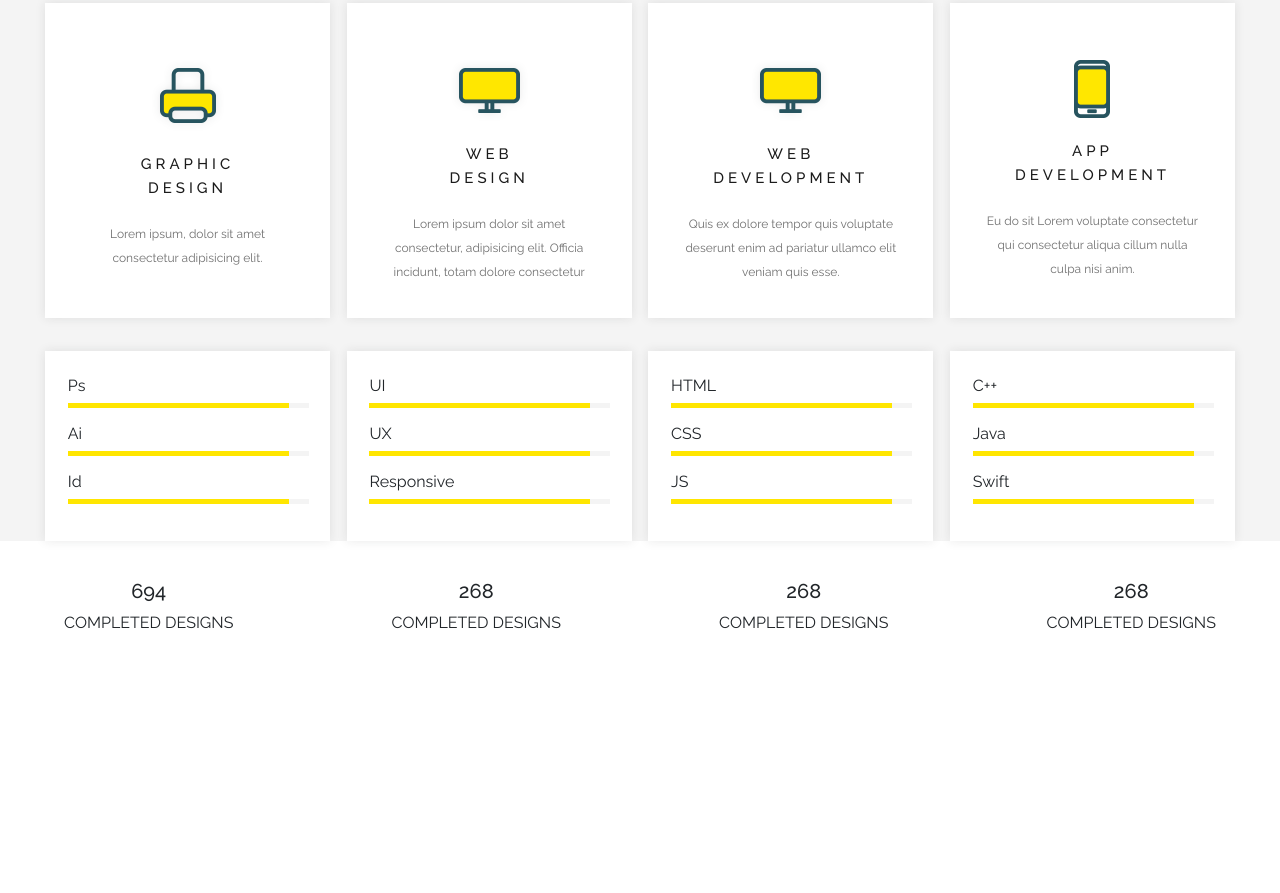
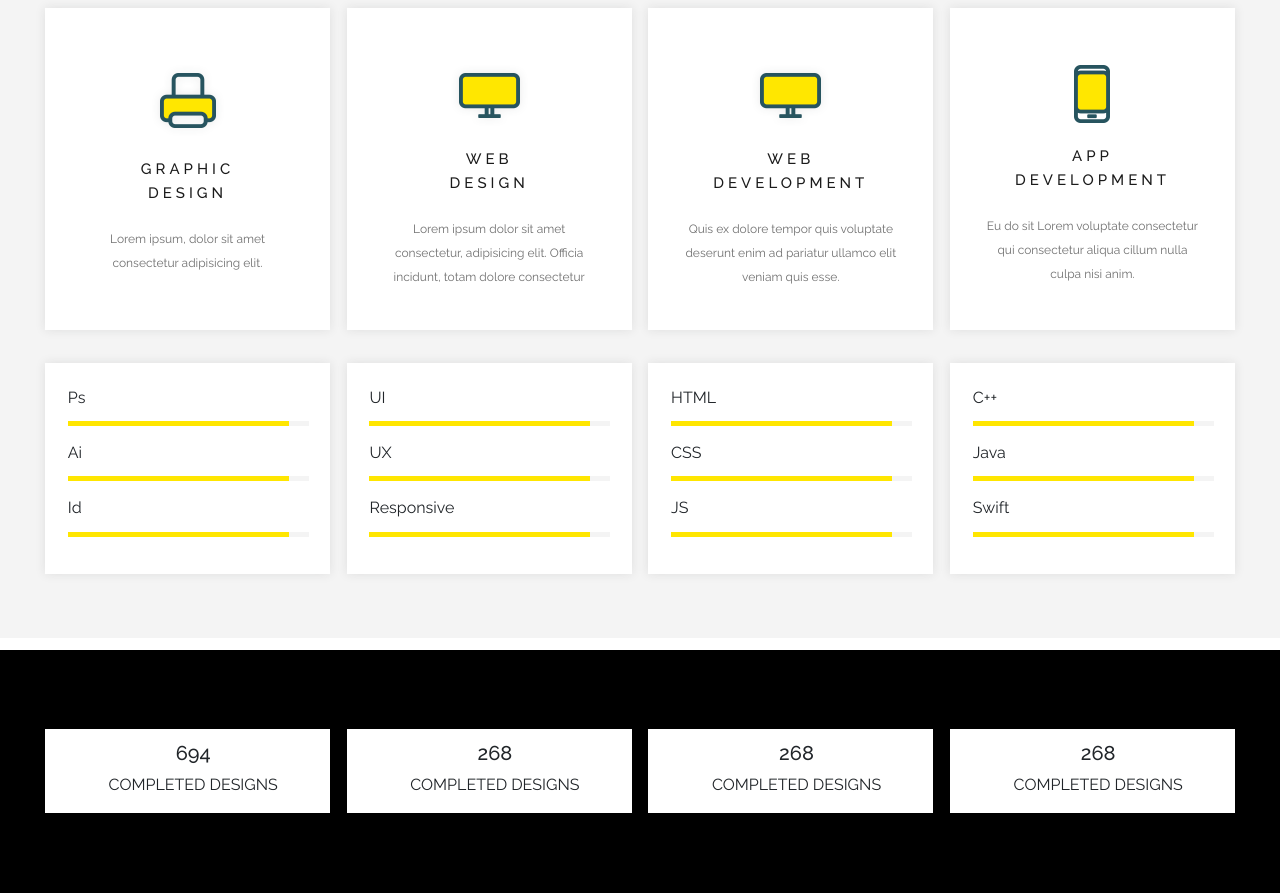
Before and after one commit to dadaria/sparkle, a plain HTML site: page index.html in a window 1280 px wide. Shown: the part 1206-2099 px from the top of the page. Before the commit the page ends 1857 px from the top, so only its background shows below. Drawn offline with nearby package versions, Linux system fonts and the light colour scheme.

Commit message:
statistics section created and styled

```diff
--- a/index.html
+++ b/index.html
@@ -118,6 +118,7 @@
     </div>
 
     <div class="statistics">
+        <div class="container">
             <div class="row justify-content-between">
                 <div class="col-sm-6 col-md-3 ">
                     <h5>694</h5>
@@ -140,6 +141,7 @@
                 </div>
             </div>
         </div>
+    </div>
 
     <!-- Optional JavaScript -->
     <!-- jQuery first, then Popper.js, then Bootstrap JS -->
--- a/style.css
+++ b/style.css
@@ -85,12 +85,14 @@ img[alt="axes icon"] {
 .services {
     background-color: #f4f4f4;
     padding-top: 5%;
+    padding-bottom: 5%;
 }
 
 .services p {
     max-width: 754px;
     margin: 0 auto;
     text-align: center;
+    margin-bottom: 3%;
 }
 
 .row {
@@ -143,6 +145,20 @@ img[alt="graph"] {
     margin-top: 3%;
 }
 
+.statistics {
+    background-color: #000;
+    margin-top: -1.7%;
+}
+
+.statistics .col-md-3{
+    background-color: #ffffff;
+    margin-left: -25px;
+    margin-right: -25px;
+    padding: 1% 0 0 1%;
+    margin-top: 7%;
+    margin-bottom: 7%;
+}
+
 
 @media screen and (max-width: 1200px) {
 
```
Lines whose indentation alone changed are shown as unchanged.
